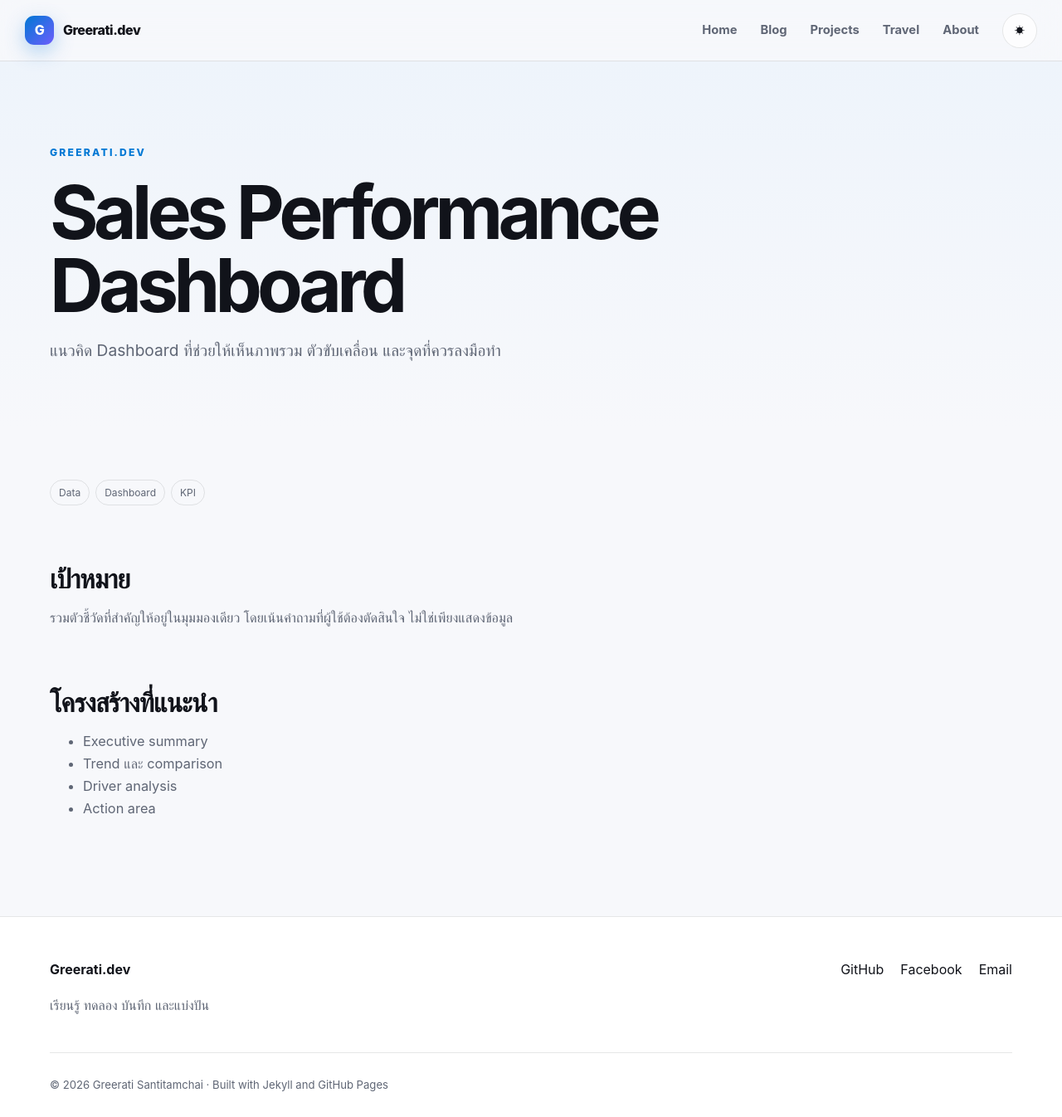
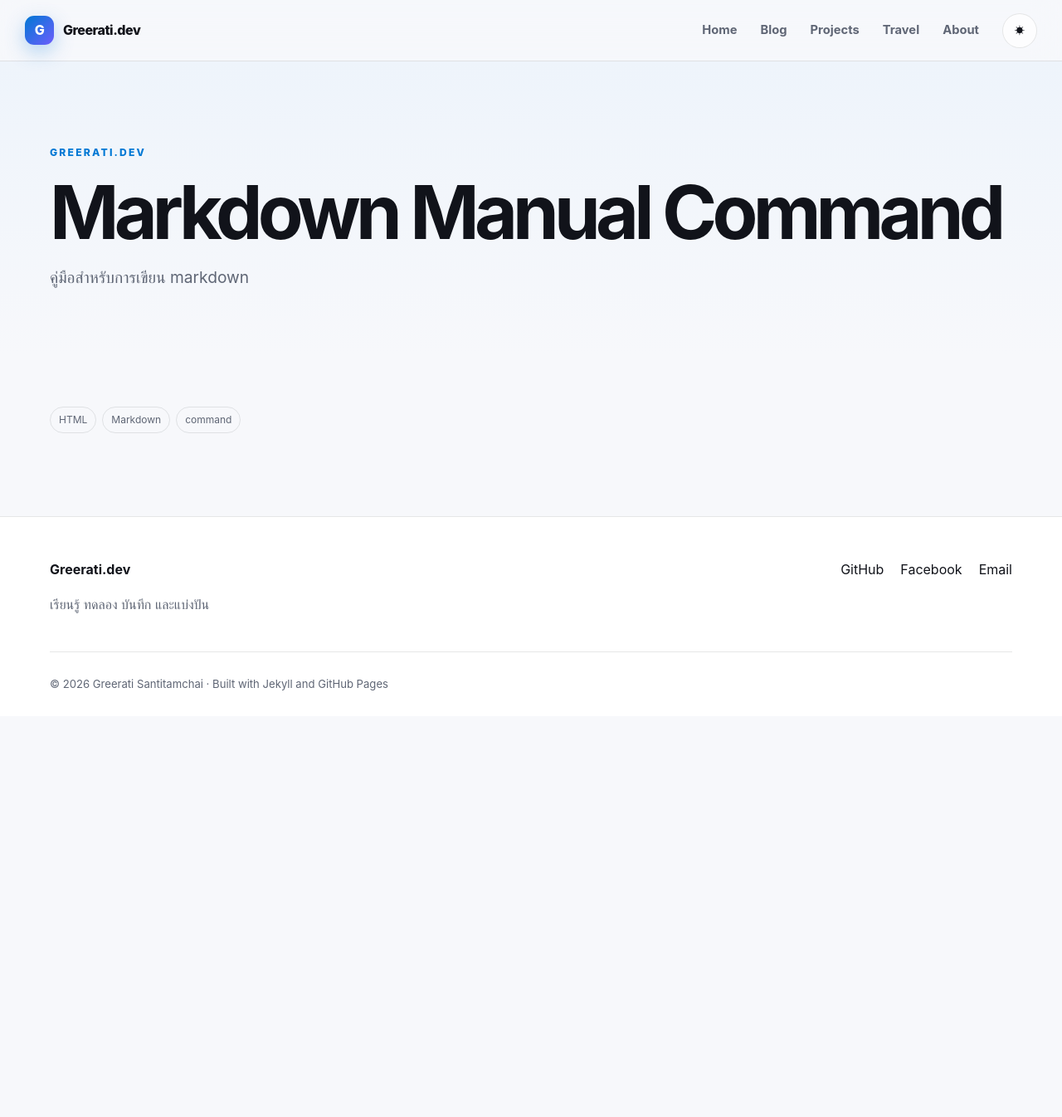
Before and after one commit to kakratua/kakratua.github.io, a Jekyll site: the page built from _projects/sales-dashboard.md, in a window 1280 px wide and 1346 px high. Shown: the whole window at 83% size. Built offline with Jekyll 4.4.1, drawn with Linux system fonts in a browser that asks for light colours.

Commit message:
markdown

```diff
--- a/_projects/sales-dashboard.md
+++ b/_projects/sales-dashboard.md
@@ -1,16 +1,6 @@
 ---
-title: Sales Performance Dashboard
-description: แนวคิด Dashboard ที่ช่วยให้เห็นภาพรวม ตัวขับเคลื่อน และจุดที่ควรลงมือทำ
-tech: [Data, Dashboard, KPI]
+title: Markdown Manual Command
+description: คู่มือสำหรับการเขียน markdown
+tech: [HTML, Markdown, command]
+date: 2026-08-13
 ---
-
-## เป้าหมาย
-
-รวมตัวชี้วัดที่สำคัญให้อยู่ในมุมมองเดียว โดยเน้นคำถามที่ผู้ใช้ต้องตัดสินใจ ไม่ใช่เพียงแสดงข้อมูล
-
-## โครงสร้างที่แนะนำ
-
-- Executive summary
-- Trend และ comparison
-- Driver analysis
-- Action area
```
Also changed, not shown: _projects/github_pages.md (+1 -2 lines), _projects/markdown.md (+1 -0 lines).
